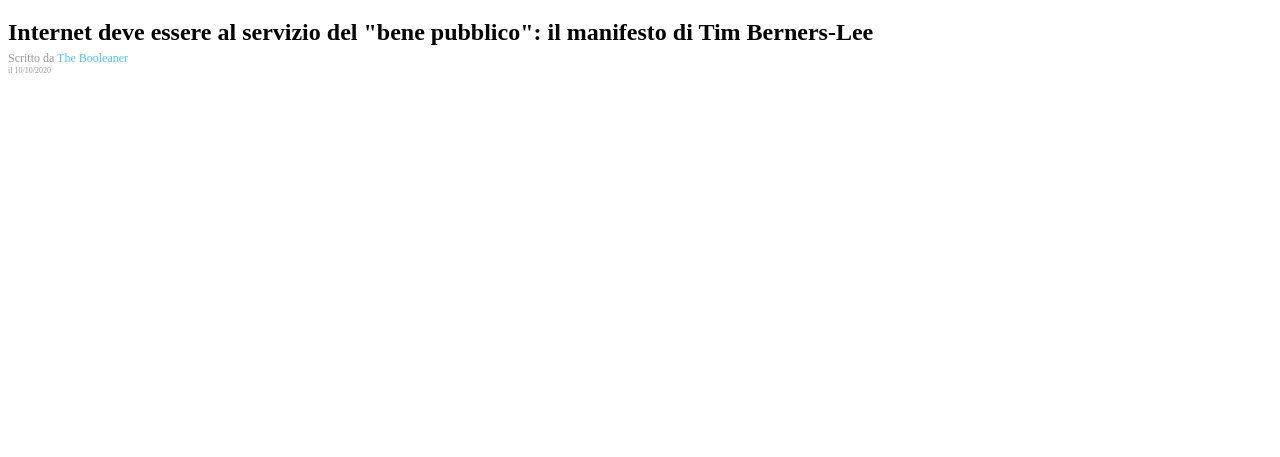
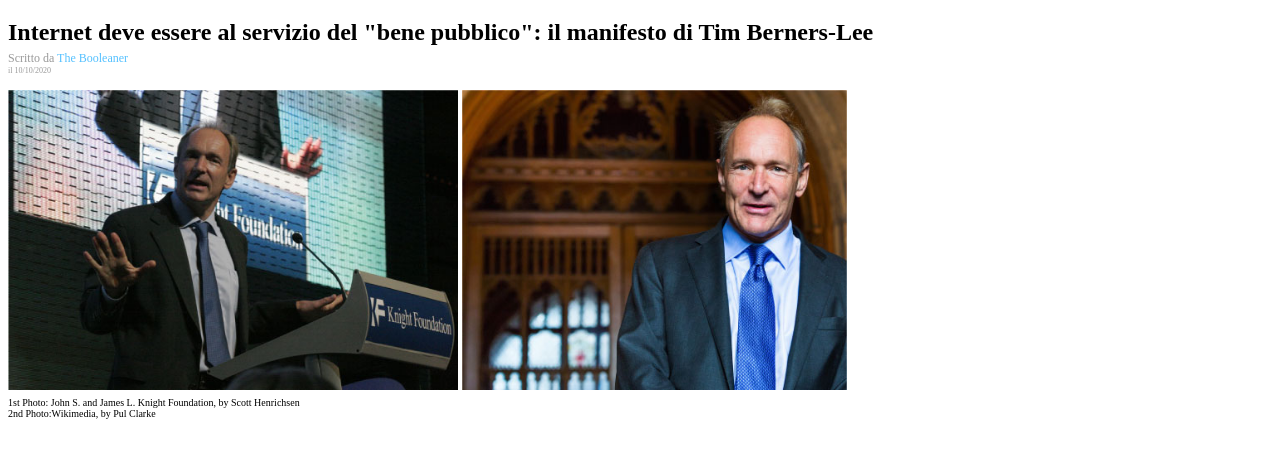
Before and after one commit to federicascognamiglio/html-css-booleaner, a plain HTML site: page index.html in a window 1280 px wide. Shown: the part 73-530 px from the top of the page. Drawn offline with Linux system fonts and the light colour scheme.

Commit message:
feat: images and caption

```diff
--- a/index.html
+++ b/index.html
@@ -27,7 +27,10 @@
 
     <!-- Sezione immagini e didascalie -->
     <section>
-
+        <img class="tim-images" src="./img/tim-1.jpg" alt="John S. and James L. Knight Foundation">
+        <img class="tim-images" src="./img/tim-2.jpg" alt="Tim Berners-Lee">
+        <p class="didascalie">1st Photo: John S. and James L. Knight Foundation, by Scott Henrichsen<br>2nd
+            Photo:Wikimedia, by Pul Clarke</p>
     </section>
     <!-- /Sezione immagini e didascalie -->
 
--- a/styles.css
+++ b/styles.css
@@ -17,3 +17,10 @@ h1 {margin-bottom: 5px;}
 #the-booleaner {color: #55c1ff;}
 #data {color: #999999;
     font-size: 8px;}
+
+.tim-images {height: 300px;
+    margin-top: 15px;
+}
+
+.didascalie {font-size: 10px;
+margin-top: 3px;}
```
